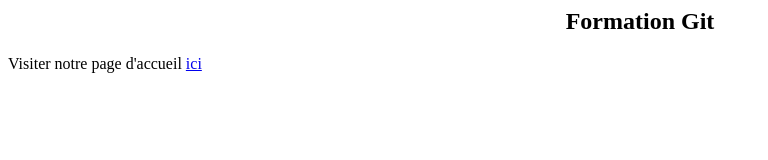
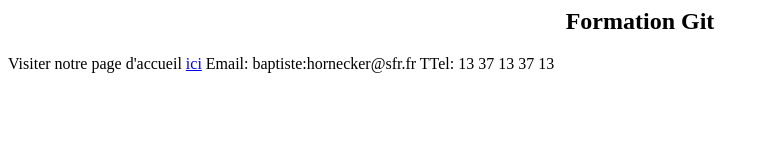
Before and after one commit to martinschongauer/gitremote, a plain HTML site: page contact.html in a window 1280 px wide. Shown: the whole page, without its empty margins (0-768 px from the left). Drawn offline with Linux system fonts and the light colour scheme.

Commit message:
Changement de la page de contact

```diff
--- a/contact.html
+++ b/contact.html
@@ -8,6 +8,9 @@ Git-lab
 <body>
 <h2 align="center">Formation Git</h2>
 Visiter notre page d'accueil <a href="index.html">ici</a>
+
+Email: baptiste:hornecker@sfr.fr
+TTel: 13 37 13 37 13
 </body>
 
 </html>
```
